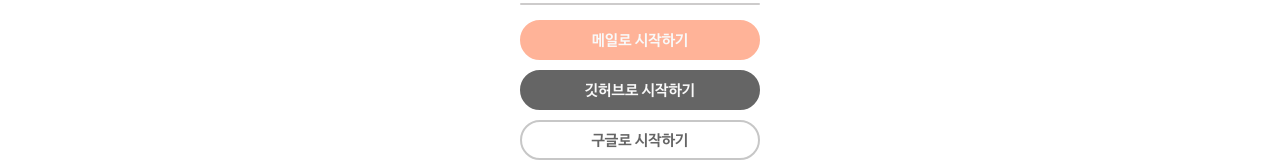
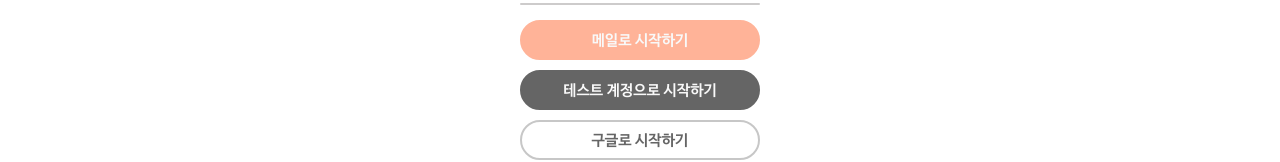
Before and after one commit to onewithtruth/cokkirimarketclient, a React (Create React App) app in the folder client/: page /login in a window 1280 px wide. Shown: the part 421-583 px from the top of the page. Built offline with nearby package versions, Linux system fonts and the light colour scheme; no server answers.

Commit message:
fix chatroomlilst error

```diff
--- a/client/src/components/roomList/RoomItem.js
+++ b/client/src/components/roomList/RoomItem.js
@@ -79,7 +79,7 @@
   // console.log('buyer', buyer);
 
   return (
-    <StLink to={`/chat/${postId}#${userInfo}`}>
+    <StLink to={`/chat/${postId}#${buyer}`}>
       <PostItemWrapper>
         <PostImg
           src={info.image_src ? info.image_src : './icons/elephant.png'}
--- a/client/src/pages/Login.js
+++ b/client/src/pages/Login.js
@@ -48,8 +48,6 @@
 
       axios(options)
         .then((res) => {
-          console.log(res);
-          console.log('document.cookie', document.cookie);
           handleResponseSuccess(loginInfo.email);
           setAccessToken(res.data.accessToken);
           navigate('/mypage');
@@ -105,8 +103,6 @@
 
     await axios(options)
       .then((response) => {
-        console.log(response);
-        console.log(response.data.data.accessToken);
         setIsLogin(true);
         setAccessToken(response.data.data.accessToken);
         setUserInfo(response.data.data.email);
@@ -129,8 +125,6 @@
 
     await axios(options)
       .then((response) => {
-        console.log(response);
-        console.log(response.data.data.accessToken);
         setIsLogin(true);
         setAccessToken(response.data.data.accessToken);
         setUserInfo(response.data.data.email);
@@ -153,8 +147,6 @@
 
     await axios(options)
       .then((response) => {
-        console.log(response);
-        console.log(response.data.data.accessToken);
         setAccessToken(response.data.data.accessToken);
         getUserInfo(response.data.data.accessToken);
         setUserInfo(response.data.data.email);
@@ -192,8 +184,11 @@
           <JoinBtnMail>메일로 시작하기 </JoinBtnMail>
         </Link>
 
+        {/* <JoinBtnGithub onClick={socialLoginHandler('github')}>
+          깃허브로 시작하기
+        </JoinBtnGithub> */}
         <JoinBtnGithub onClick={socialLoginHandler('github')}>
-          깃허브로 시작하기
+          테스트 계정으로 시작하기
         </JoinBtnGithub>
 
         <JoinBtnGoogle onClick={socialLoginHandler('google')}>
```
